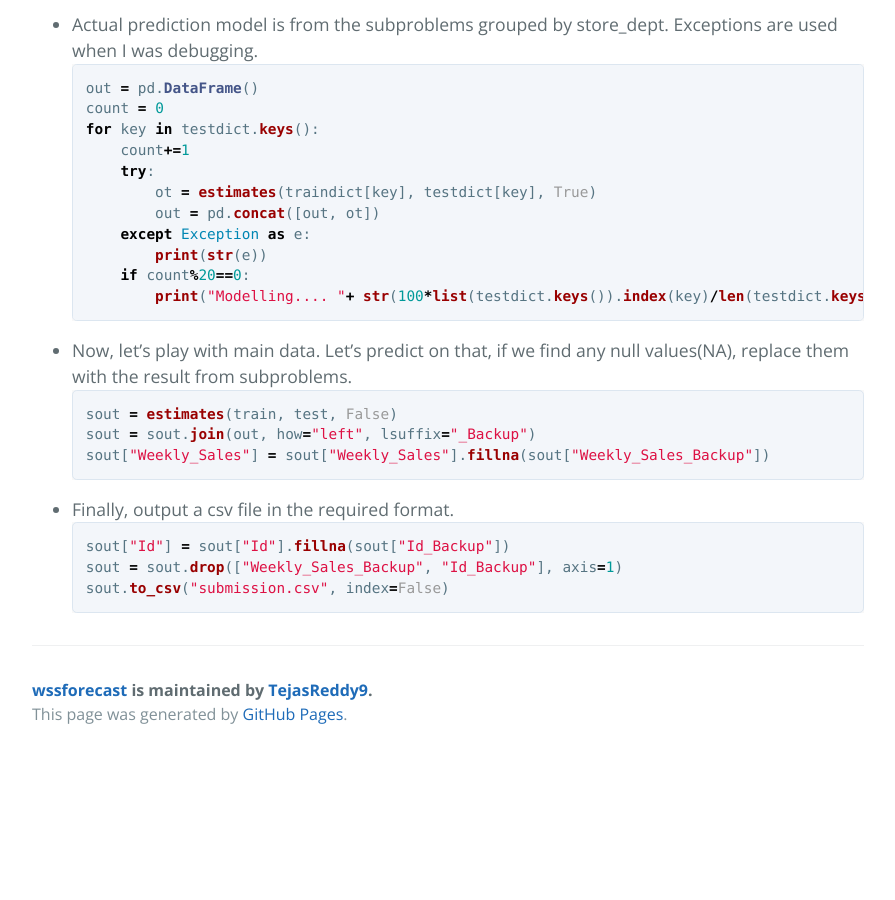
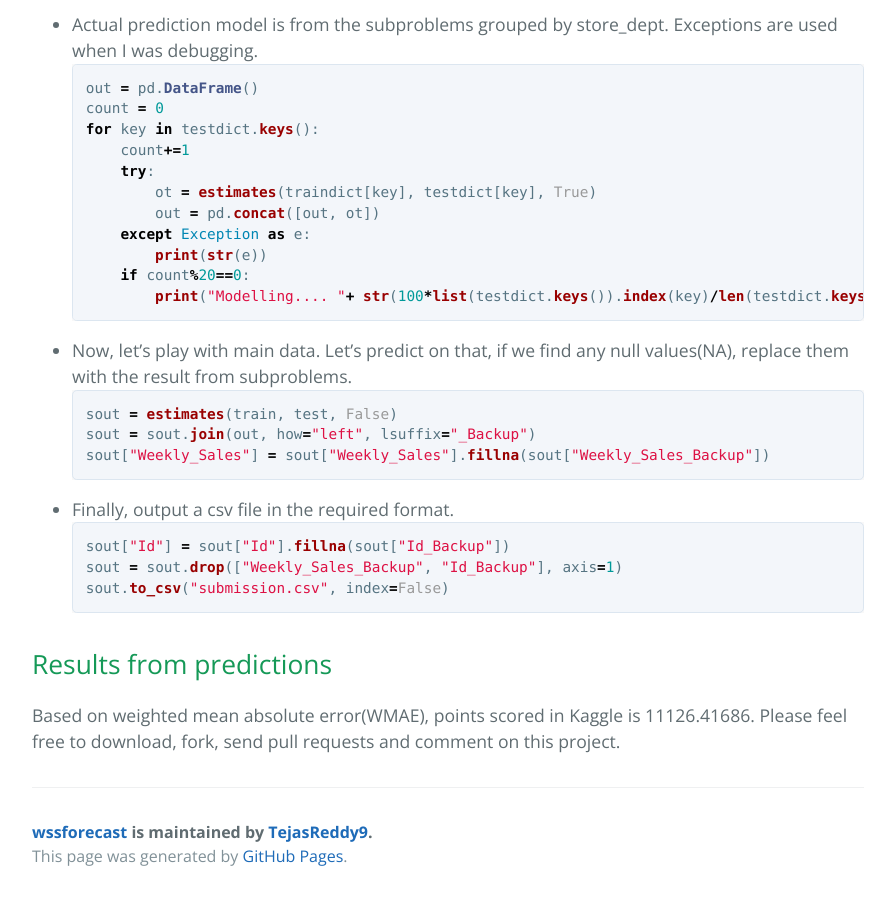
Before and after one commit to TejasReddy9/wssforecast, a Jekyll site: the page built from index.md, in a window 1280 px wide and 900 px high, scrolled down 2180 px. Shown: the whole window, without its empty margins (192-1087 px from the left). Built offline with Jekyll 4.4.1, drawn with Linux system fonts in a browser that asks for light colours; our own code applies the rules of GitHub Pages for plain Markdown files; before the commit the page ends 2938 px from its top, so only the background shows below that.

Commit message:
Update index.md

````diff
--- a/index.md
+++ b/index.md
@@ -90,3 +90,6 @@ sout["Id"] = sout["Id"].fillna(sout["Id_Backup"])
 sout = sout.drop(["Weekly_Sales_Backup", "Id_Backup"], axis=1)
 sout.to_csv("submission.csv", index=False)
 ```
+
+## Results from predictions
+Based on weighted mean absolute error(WMAE), points scored in Kaggle is 11126.41686. Please feel free to download, fork, send pull requests and comment on this project.
````
